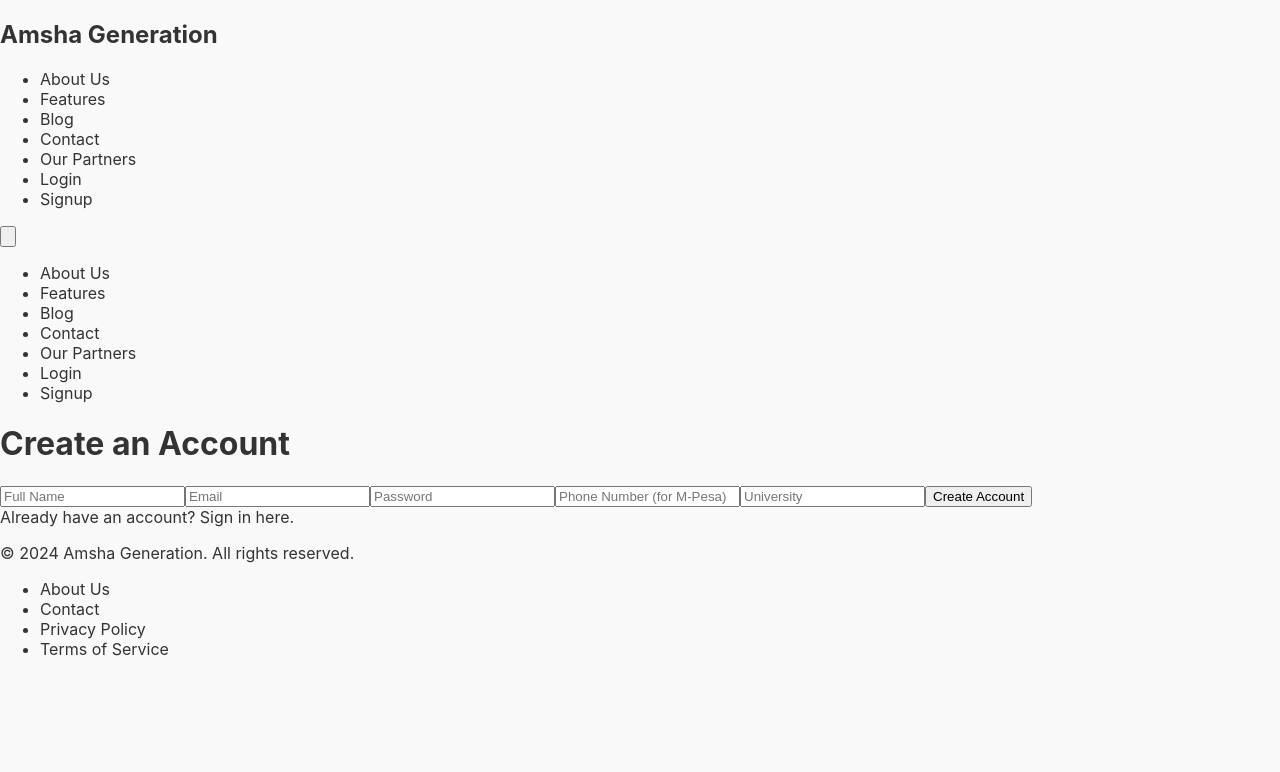
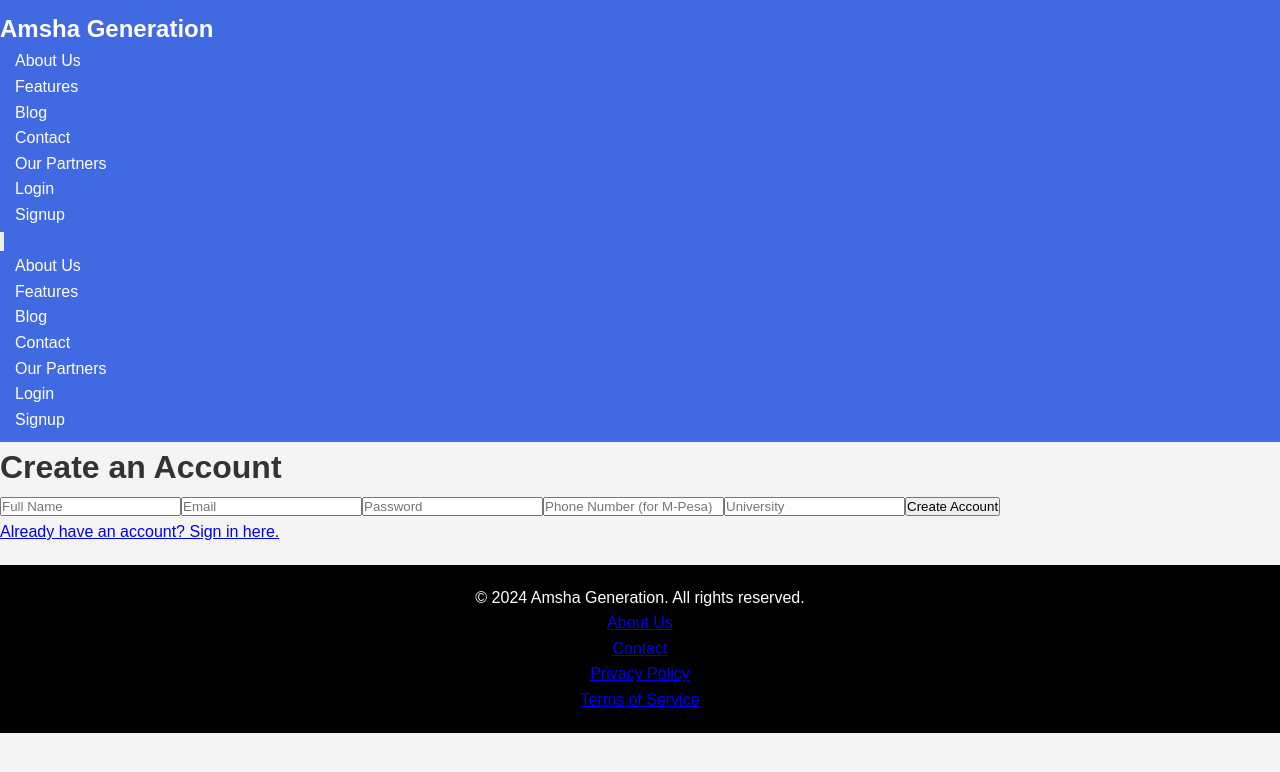
Before and after one commit to etyanglinus/amsha_generation, a Next.js app: page /signup in a window 1280 px wide. Shown: the top 772 px of the page. Built offline with nearby package versions, Linux system fonts and the light colour scheme.

Commit message:
Update globals.css

```diff
--- a/src/styles/globals.css
+++ b/src/styles/globals.css
@@ -1,17 +1,37 @@
+/* Global styles */
+* {
+  margin: 0;
+  padding: 0;
+  box-sizing: border-box;
+}
+
 body {
-    margin: 0;
-    padding: 0;
-    font-family: -apple-system, BlinkMacSystemFont, 'Segoe UI', Roboto, Oxygen,
-      Ubuntu, Cantarell, 'Open Sans', 'Helvetica Neue', sans-serif;
-    background-color: #f9f9f9;
-    color: #333;
-  }
+  font-family: 'Arial', sans-serif;
+  background-color: #f4f4f4;
+  color: #333;
+  line-height: 1.6;
+}
 
-  a {
-    color: inherit;
-    text-decoration: none;
-  }
+.navbar {
+  background-color: royalblue;
+  padding: 10px 0;
+  color: white;
+}
 
-  * {
-    box-sizing: border-box;
-  }
+.navbar a {
+  color: white;
+  text-decoration: none;
+  margin: 0 15px;
+}
+
+.navbar a:hover {
+  text-decoration: underline;
+}
+
+.footer {
+  background-color: black;
+  color: white;
+  text-align: center;
+  padding: 20px 0;
+  margin-top: 20px;
+}
```
